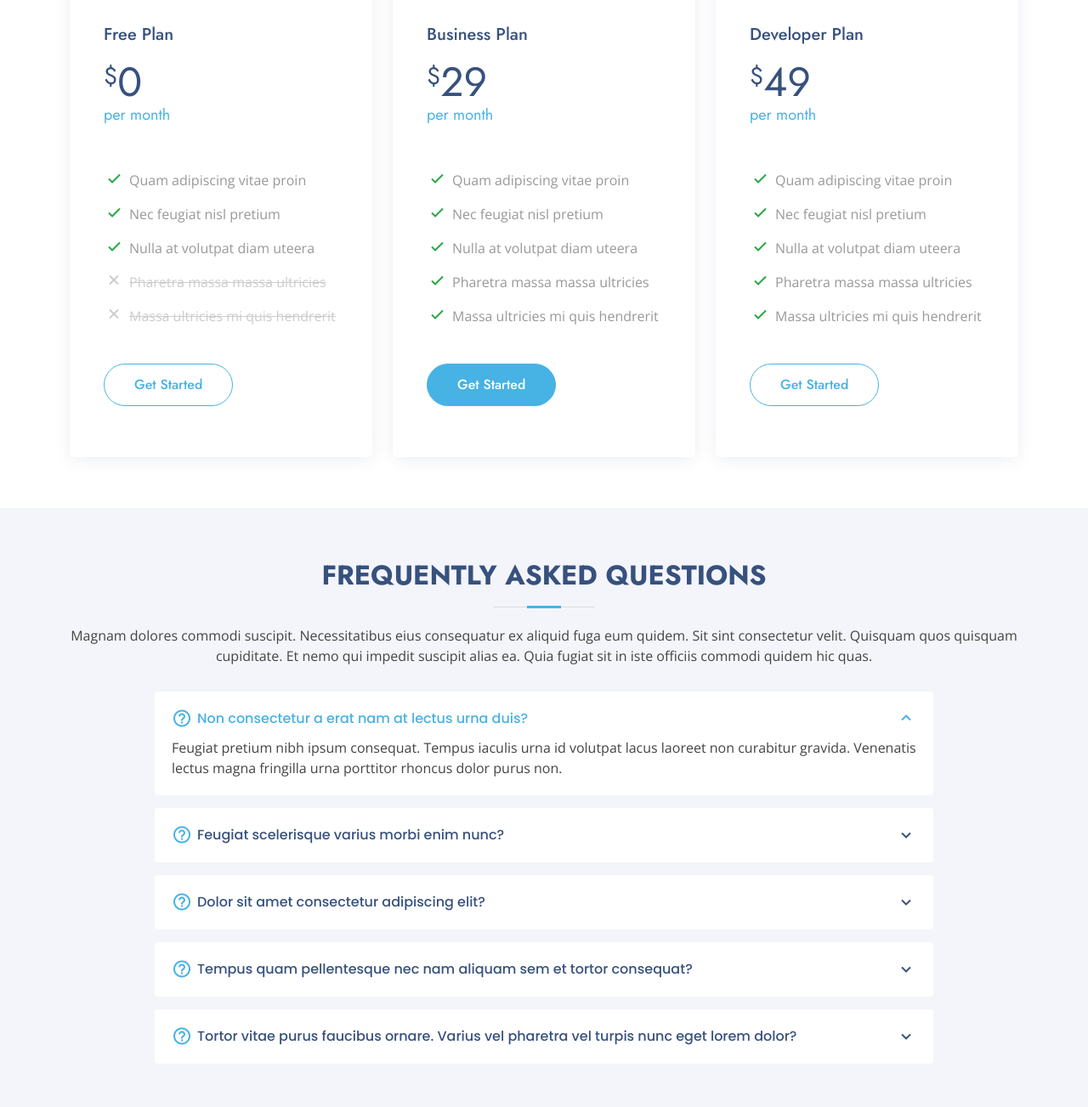
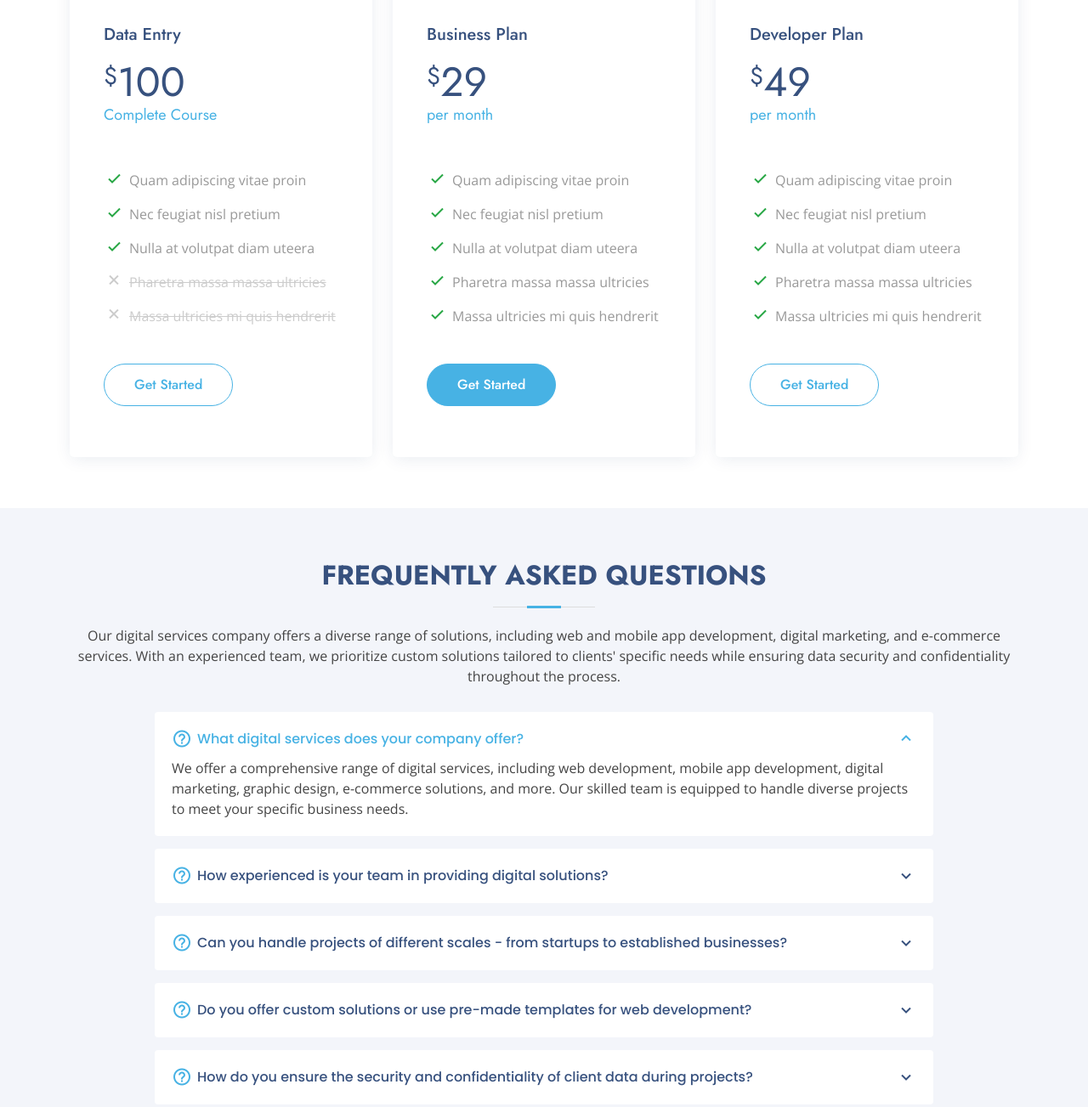
Before and after one commit to AqibJabbar/webgenius, a plain HTML site: page index.html in a window 1280 px wide. Shown: the part 4260-5563 px from the top of the page at 85% size. Drawn offline with nearby package versions, Linux system fonts and the light colour scheme.

Commit message:
Frequently asked question added

```diff
--- a/index.html
+++ b/index.html
@@ -557,8 +557,8 @@ collaborative and supportive environment that fosters creativity and ingenuity.
 
           <div class="col-lg-4" data-aos="fade-up" data-aos-delay="100">
             <div class="box">
-              <h3>Free Plan</h3>
-              <h4><sup>$</sup>0<span>per month</span></h4>
+              <h3>Data Entry</h3>
+              <h4><sup>$</sup>100<span>Complete Course</span></h4>
               <ul>
                 <li><i class="bx bx-check"></i> Quam adipiscing vitae proin</li>
                 <li><i class="bx bx-check"></i> Nec feugiat nisl pretium</li>
@@ -611,52 +611,54 @@ collaborative and supportive environment that fosters creativity and ingenuity.
 
         <div class="section-title">
           <h2>Frequently Asked Questions</h2>
-          <p>Magnam dolores commodi suscipit. Necessitatibus eius consequatur ex aliquid fuga eum quidem. Sit sint consectetur velit. Quisquam quos quisquam cupiditate. Et nemo qui impedit suscipit alias ea. Quia fugiat sit in iste officiis commodi quidem hic quas.</p>
+          <p>Our digital services company offers a diverse range of solutions, including web and mobile app development, digital marketing, and e-commerce services. With an experienced team, we prioritize custom solutions tailored to clients' specific needs while ensuring data security and confidentiality throughout the process.</p>
         </div>
 
         <div class="faq-list">
           <ul>
             <li data-aos="fade-up" data-aos-delay="100">
-              <i class="bx bx-help-circle icon-help"></i> <a data-bs-toggle="collapse" class="collapse" data-bs-target="#faq-list-1">Non consectetur a erat nam at lectus urna duis? <i class="bx bx-chevron-down icon-show"></i><i class="bx bx-chevron-up icon-close"></i></a>
+              <i class="bx bx-help-circle icon-help"></i> <a data-bs-toggle="collapse" class="collapse" data-bs-target="#faq-list-1"> What digital services does your company offer? <i class="bx bx-chevron-down icon-show"></i><i class="bx bx-chevron-up icon-close"></i></a>
               <div id="faq-list-1" class="collapse show" data-bs-parent=".faq-list">
                 <p>
-                  Feugiat pretium nibh ipsum consequat. Tempus iaculis urna id volutpat lacus laoreet non curabitur gravida. Venenatis lectus magna fringilla urna porttitor rhoncus dolor purus non.
+                  We offer a comprehensive range of digital services, including web development, mobile app development, digital marketing, graphic design, e-commerce solutions, and more. Our skilled team is equipped to handle diverse projects to meet your specific business needs.
                 </p>
               </div>
             </li>
 
             <li data-aos="fade-up" data-aos-delay="200">
-              <i class="bx bx-help-circle icon-help"></i> <a data-bs-toggle="collapse" data-bs-target="#faq-list-2" class="collapsed">Feugiat scelerisque varius morbi enim nunc? <i class="bx bx-chevron-down icon-show"></i><i class="bx bx-chevron-up icon-close"></i></a>
+              <i class="bx bx-help-circle icon-help"></i> <a data-bs-toggle="collapse" data-bs-target="#faq-list-2" class="collapsed">How experienced is your team in providing digital solutions? <i class="bx bx-chevron-down icon-show"></i><i class="bx bx-chevron-up icon-close"></i></a>
               <div id="faq-list-2" class="collapse" data-bs-parent=".faq-list">
                 <p>
-                  Dolor sit amet consectetur adipiscing elit pellentesque habitant morbi. Id interdum velit laoreet id donec ultrices. Fringilla phasellus faucibus scelerisque eleifend donec pretium. Est pellentesque elit ullamcorper dignissim. Mauris ultrices eros in cursus turpis massa tincidunt dui.
+                  Our team consists of seasoned professionals with several years of experience in the digital industry. We have successfully delivered numerous projects for clients across various sectors, demonstrating our expertise and commitment to excellence.
                 </p>
               </div>
             </li>
 
             <li data-aos="fade-up" data-aos-delay="300">
-              <i class="bx bx-help-circle icon-help"></i> <a data-bs-toggle="collapse" data-bs-target="#faq-list-3" class="collapsed">Dolor sit amet consectetur adipiscing elit? <i class="bx bx-chevron-down icon-show"></i><i class="bx bx-chevron-up icon-close"></i></a>
+              <i class="bx bx-help-circle icon-help"></i> <a data-bs-toggle="collapse" data-bs-target="#faq-list-3" class="collapsed">Can you handle projects of different scales - from startups to established businesses? <i class="bx bx-chevron-down icon-show"></i><i class="bx bx-chevron-up icon-close"></i></a>
               <div id="faq-list-3" class="collapse" data-bs-parent=".faq-list">
                 <p>
-                  Eleifend mi in nulla posuere sollicitudin aliquam ultrices sagittis orci. Faucibus pulvinar elementum integer enim. Sem nulla pharetra diam sit amet nisl suscipit. Rutrum tellus pellentesque eu tincidunt. Lectus urna duis convallis convallis tellus. Urna molestie at elementum eu facilisis sed odio morbi quis
+                  Absolutely! We pride ourselves on versatility and adaptability. Whether you are a startup, small business, or a large enterprise, we can tailor our services to suit your project's scale and requirements.
                 </p>
               </div>
             </li>
 
             <li data-aos="fade-up" data-aos-delay="400">
-              <i class="bx bx-help-circle icon-help"></i> <a data-bs-toggle="collapse" data-bs-target="#faq-list-4" class="collapsed">Tempus quam pellentesque nec nam aliquam sem et tortor consequat? <i class="bx bx-chevron-down icon-show"></i><i class="bx bx-chevron-up icon-close"></i></a>
+              <i class="bx bx-help-circle icon-help"></i> <a data-bs-toggle="collapse" data-bs-target="#faq-list-4" class="collapsed">Do you offer custom solutions or use pre-made templates for web development?
+                <i class="bx bx-chevron-down icon-show"></i><i class="bx bx-chevron-up icon-close"></i></a>
               <div id="faq-list-4" class="collapse" data-bs-parent=".faq-list">
                 <p>
-                  Molestie a iaculis at erat pellentesque adipiscing commodo. Dignissim suspendisse in est ante in. Nunc vel risus commodo viverra maecenas accumsan. Sit amet nisl suscipit adipiscing bibendum est. Purus gravida quis blandit turpis cursus in.
+                  We believe in creating unique and personalized experiences for our clients. While we use the latest tools and frameworks, we always develop custom solutions to match your brand identity and specific objectives.
                 </p>
               </div>
             </li>
 
             <li data-aos="fade-up" data-aos-delay="500">
-              <i class="bx bx-help-circle icon-help"></i> <a data-bs-toggle="collapse" data-bs-target="#faq-list-5" class="collapsed">Tortor vitae purus faucibus ornare. Varius vel pharetra vel turpis nunc eget lorem dolor? <i class="bx bx-chevron-down icon-show"></i><i class="bx bx-chevron-up icon-close"></i></a>
+              <i class="bx bx-help-circle icon-help"></i> <a data-bs-toggle="collapse" data-bs-target="#faq-list-5" class="collapsed">How do you ensure the security and confidentiality of client data during projects?
+                <i class="bx bx-chevron-down icon-show"></i><i class="bx bx-chevron-up icon-close"></i></a>
               <div id="faq-list-5" class="collapse" data-bs-parent=".faq-list">
                 <p>
-                  Laoreet sit amet cursus sit amet dictum sit amet justo. Mauris vitae ultricies leo integer malesuada nunc vel. Tincidunt eget nullam non nisi est sit amet. Turpis nunc eget lorem dolor sed. Ut venenatis tellus in metus vulputate eu scelerisque.
+                  Client data security is of utmost importance to us. We take robust measures to protect your information and ensure confidentiality. Our team follows industry best practices and adheres to strict data protection guidelines to safeguard your data throughout the project duration.
                 </p>
               </div>
             </li>
```
